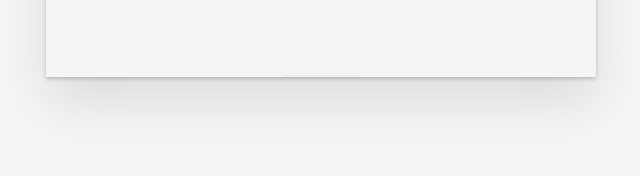
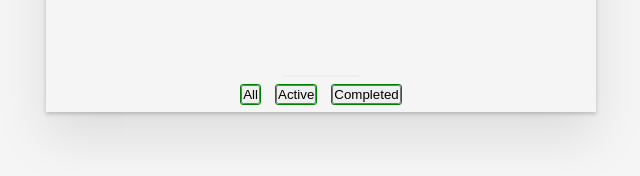
Before and after one commit to msgregorsamsa/ToDoList, a plain HTML site: page index.html in a window 1280 px wide. Shown: the part 286-462 px from the top of the page, without its empty margins (319-959 px from the left). Drawn offline with Linux system fonts and the light colour scheme.

Commit message:
Choises bar

```diff
--- a/index.html
+++ b/index.html
@@ -25,6 +25,18 @@
             <div class="todo-container">
                 <ul class="todo-list"></ul>
             </div>
+
+            <div class='choices-bar'>
+                <div class="toDo-count" hidden>
+                    <span>0</span>
+                    items left
+                </div>
+                <ul class='filters'>
+                    <li><button type='button' class='all-button'>All</button></li>
+                    <li><button type='button' class='active-button'>Active</button></li>
+                    <li><button type='button' class='completed-button'>Completed</button></li>
+                </ul>
+            </div>
         </main>
 
     </div>
--- a/style.css
+++ b/style.css
@@ -105,6 +105,21 @@ form,
     color: rgb(182, 182, 182);
 }
 
+.choices-bar,
+.filters{
+    display: flex;
+    justify-content: center;
+    list-style-type: none;
+}
+
+.filters li{
+    margin: 7px;
+    border: 1px solid green;
+	border-radius: 3px;
+}
+
+
+
 
 .blue-button {
     font-size: 35px;
```
